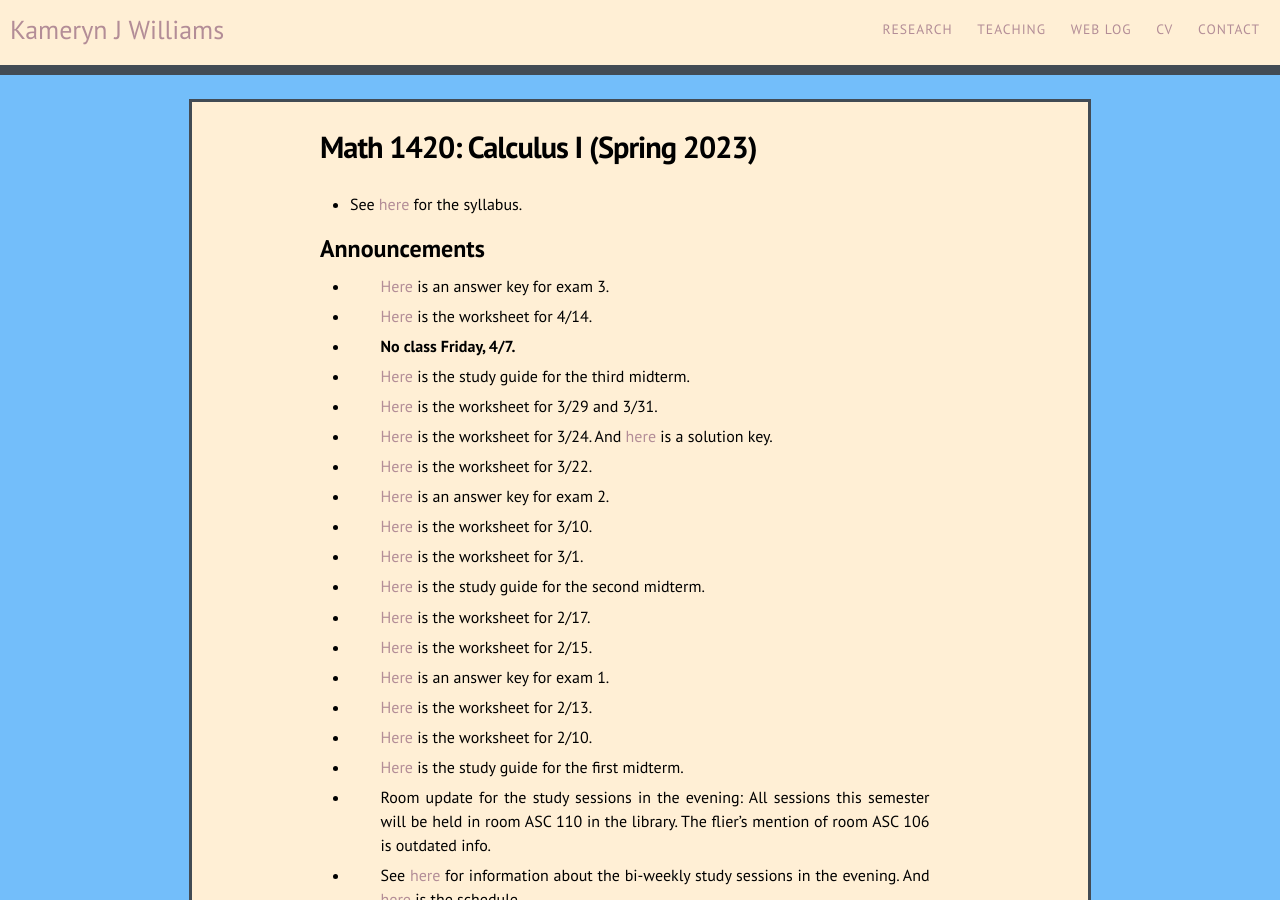
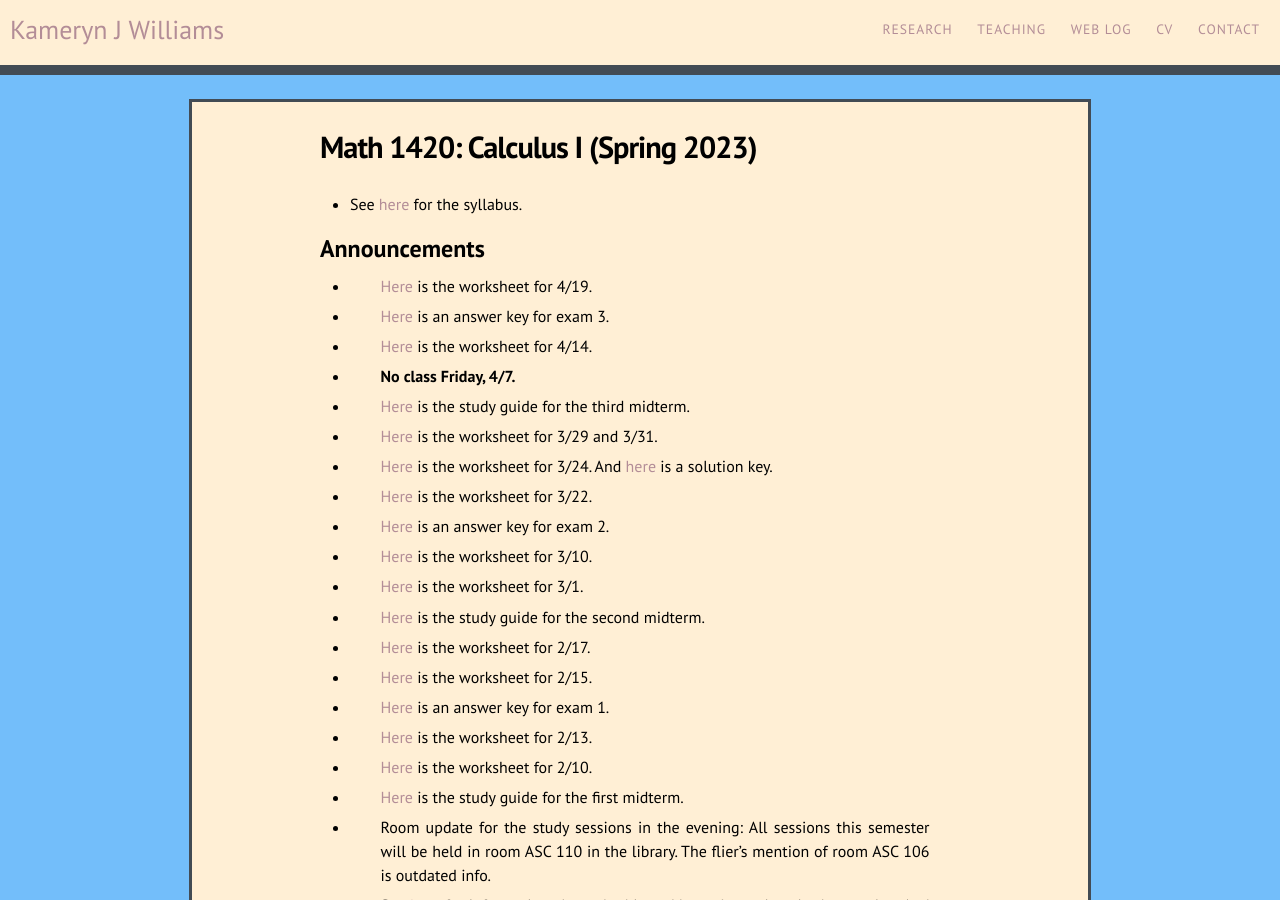
Before and after one commit to kamerynjw/kamerynjw.github.io, a Jekyll site: the page built from teaching/2023/math1420.md, in a window 1280 px wide and 900 px high. Built offline with Jekyll 4.4.1, drawn with Linux system fonts in a browser that asks for light colours; nearby versions of some CDN libraries.

Commit message:
ftc orksheet

```diff
--- a/teaching/2023/math1420.md
+++ b/teaching/2023/math1420.md
@@ -9,6 +9,8 @@ permalink: /teaching/2023/math1420/
 
 Announcements
 -------------
+
+* [Here]({{ page.url }}ws5.3.pdf) is the worksheet for 4/19.
 
 * [Here]({{ page.url }}e3answers.pdf) is an answer key for exam 3.
 
```
Also changed, not shown: 1 other file.
